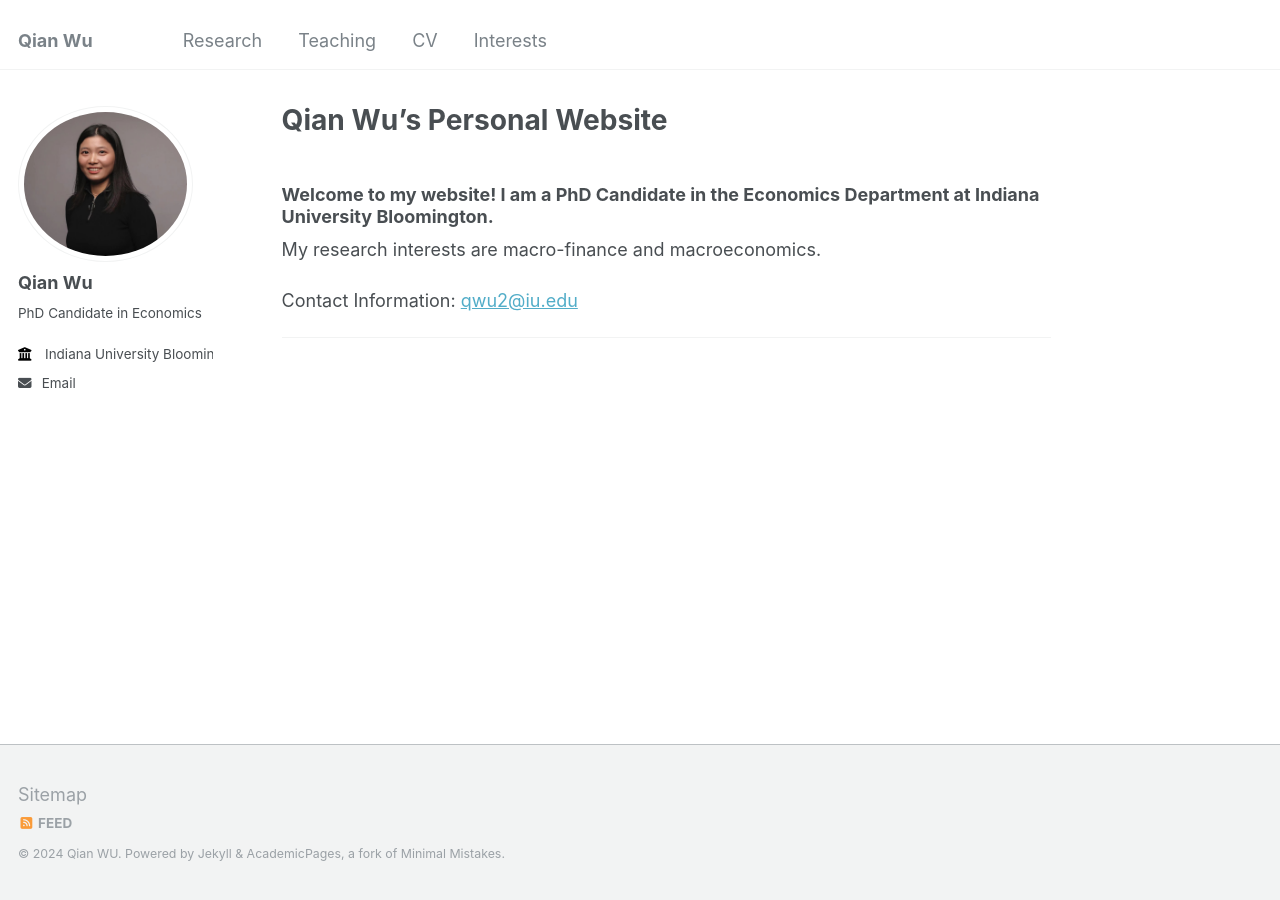
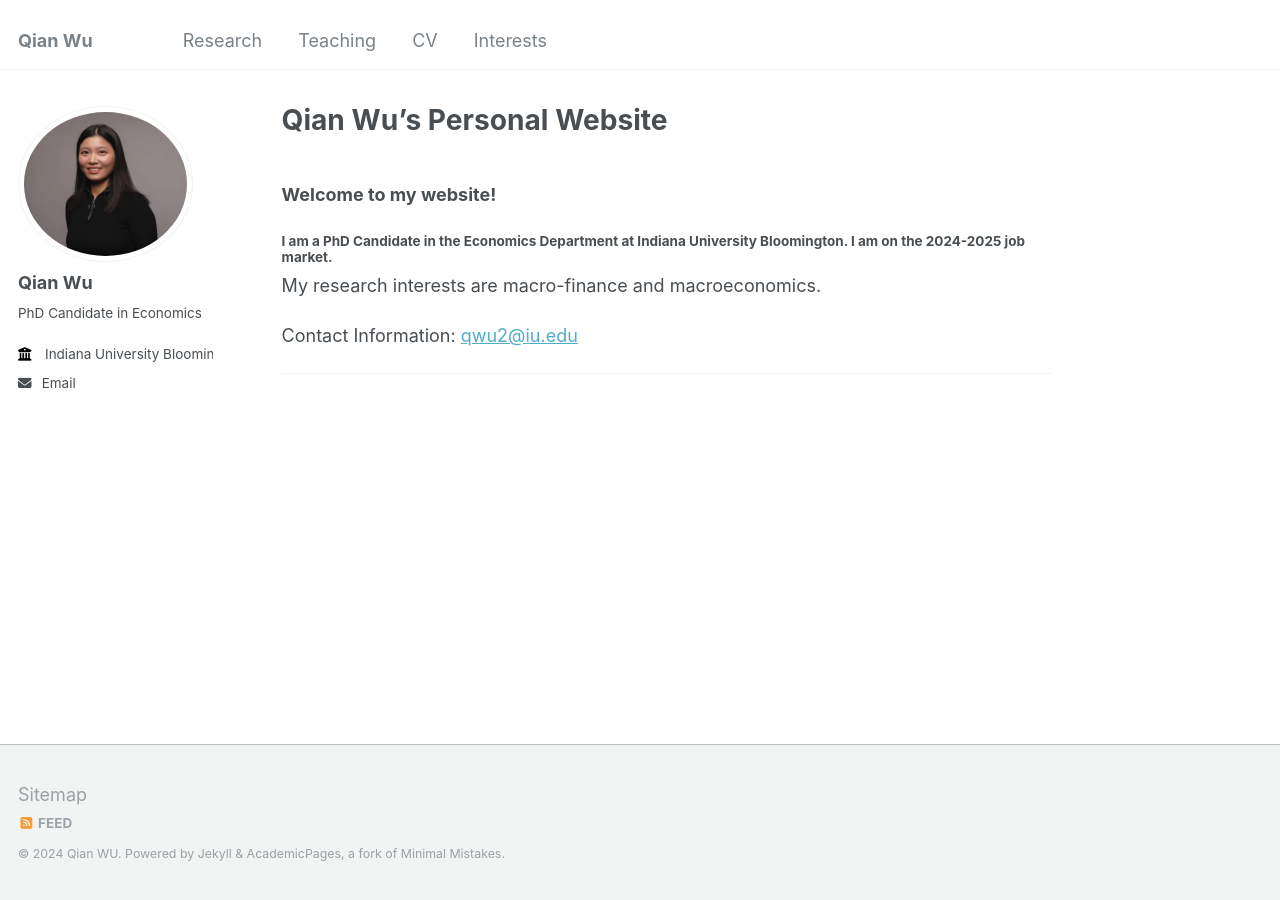
Before and after one commit to qianwu-ef/qianwu-ef.github.io, a Jekyll site: the page built from _pages/about.md, in a window 1280 px wide. Built offline with Jekyll 4.4.1, drawn with Linux system fonts in a browser that asks for light colours.

Commit message:
Update about.md

```diff
--- a/_pages/about.md
+++ b/_pages/about.md
@@ -7,7 +7,9 @@ redirect_from:
   - /about.html
 ---
 
-### Welcome to my website! I am a PhD Candidate in the Economics Department at Indiana University Bloomington.
+### Welcome to my website!
+
+#### I am a PhD Candidate in the Economics Department at Indiana University Bloomington. I am on the 2024-2025 job market.
 
 My research interests are macro-finance and macroeconomics.
 
```
